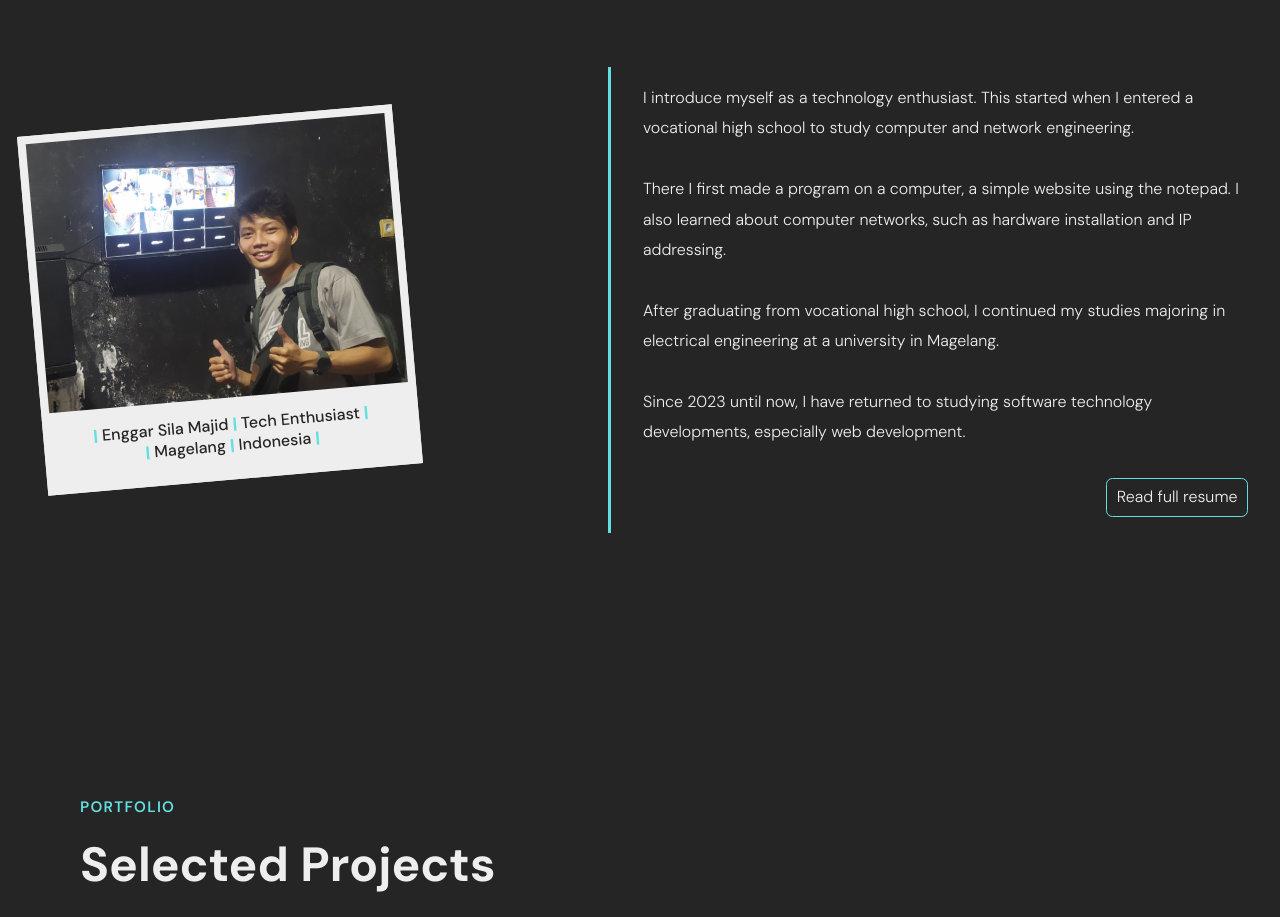
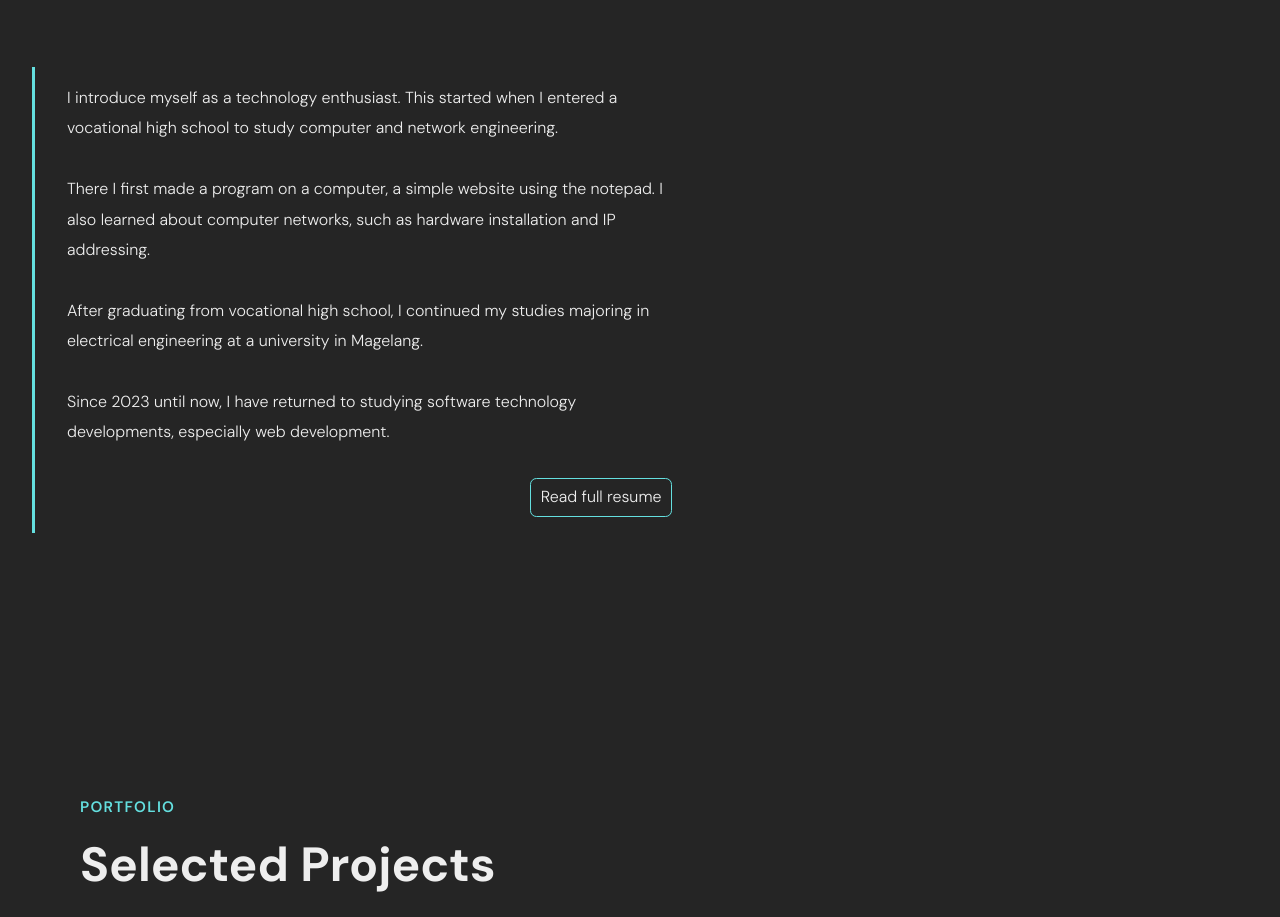
Before and after one commit to enggarsilamajid/profilenggar, a website built with Vite: page docs/index.html in a window 1280 px wide. Shown: the part 900-1817 px from the top of the page. Built offline with nearby package versions, Linux system fonts and the light colour scheme; files whose address does not match are found by name.

```diff
--- a/docs/index.html
+++ b/docs/index.html
@@ -226,7 +226,7 @@
             id="about"
         >
             <div class="container about-container">
-                <div class="about-image">
+                <!-- <div class="about-image">
                     <aside>
                         <img
                             src="/images/about.jpg"
@@ -257,7 +257,7 @@
                             </label>
                         </p>
                     </aside>
-                </div>
+                </div> -->
 
                 <div class="about-article">
                     <article>
```
